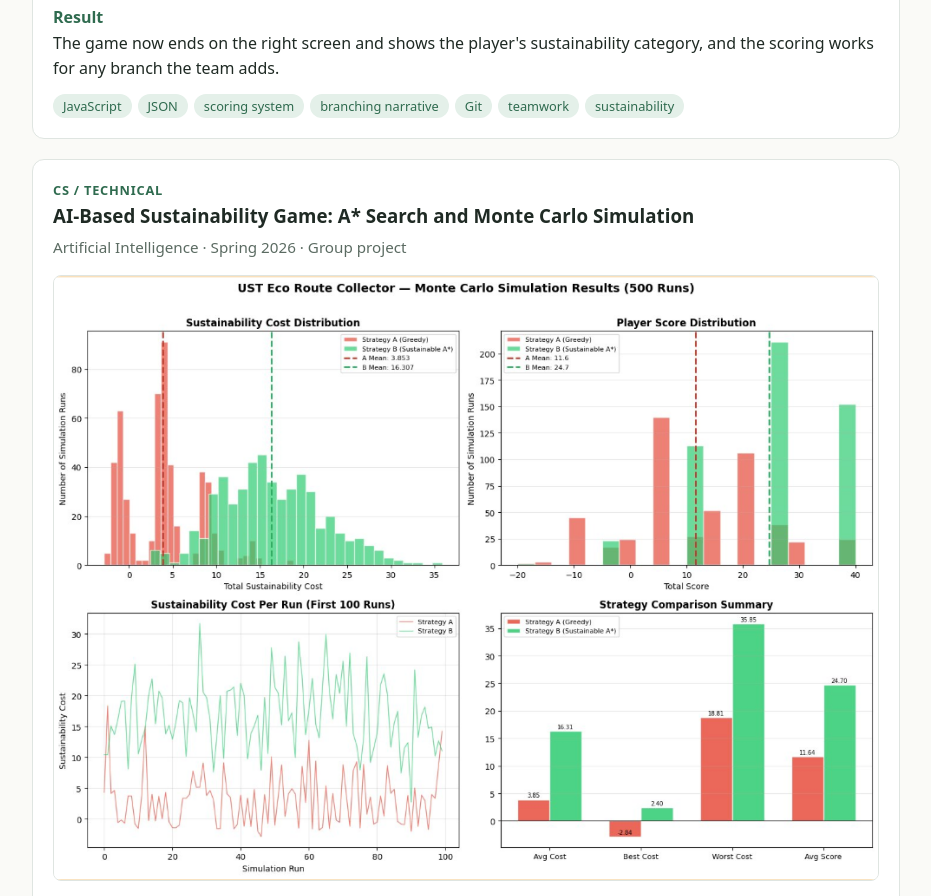
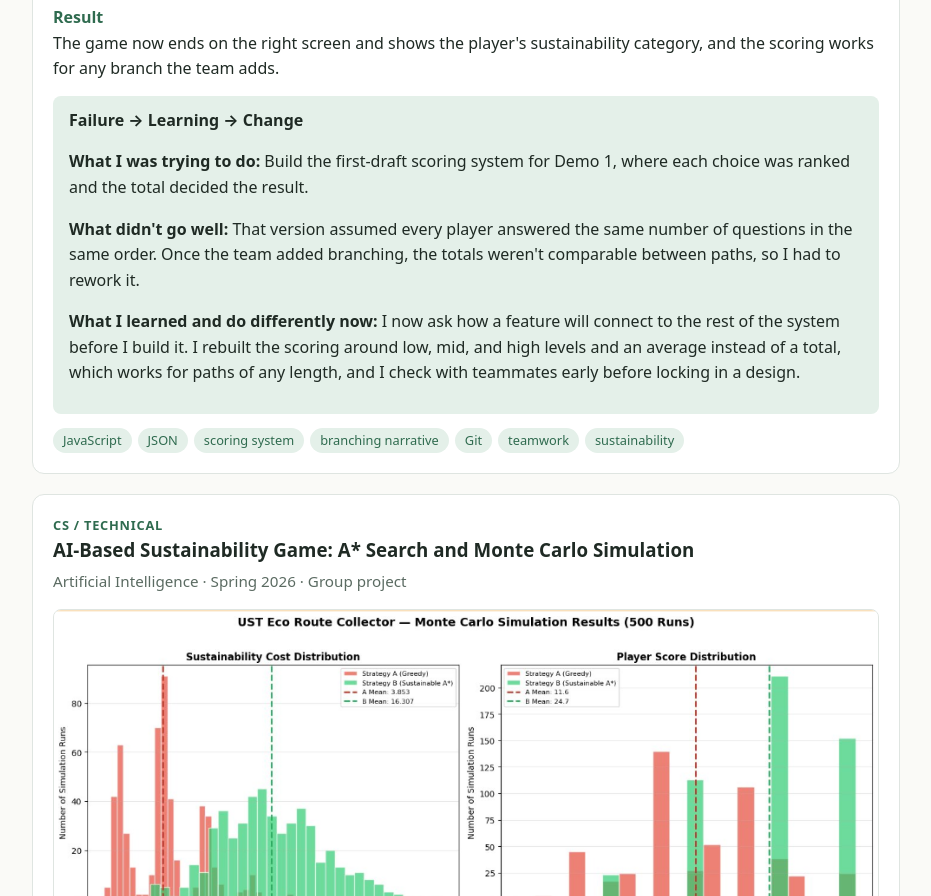
Before and after one commit to brandenshaffa-lang/brandenshaffa-portfolio, a plain HTML site: page index.html in a window 1280 px wide. Shown: the part 2450-3346 px from the top of the page, without its empty margins (174-1105 px from the left). Drawn offline with Linux system fonts and the light colour scheme.

Commit message:
put back failure

```diff
--- a/index.html
+++ b/index.html
@@ -71,6 +71,12 @@
           <dt>Action</dt><dd>I traced the problem step by step, removed the placeholder trigger with my teammate's knowledge, and called the ending summary directly from the game logic when a path ended.</dd>
           <dt>Result</dt><dd>The game now ends on the right screen and shows the player's sustainability category, and the scoring works for any branch the team adds.</dd>
         </dl>
+        <div class="failure">
+          <h4>Failure &rarr; Learning &rarr; Change</h4>
+          <p><strong>What I was trying to do:</strong> Build the first-draft scoring system for Demo 1, where each choice was ranked and the total decided the result.</p>
+          <p><strong>What didn't go well:</strong> That version assumed every player answered the same number of questions in the same order. Once the team added branching, the totals weren't comparable between paths, so I had to rework it.</p>
+          <p><strong>What I learned and do differently now:</strong> I now ask how a feature will connect to the rest of the system before I build it. I rebuilt the scoring around low, mid, and high levels and an average instead of a total, which works for paths of any length, and I check with teammates early before locking in a design.</p>
+        </div>
         <div class="keywords"><span>JavaScript</span><span>JSON</span><span>scoring system</span><span>branching narrative</span><span>Git</span><span>teamwork</span><span>sustainability</span></div>
       </article>
 
```
